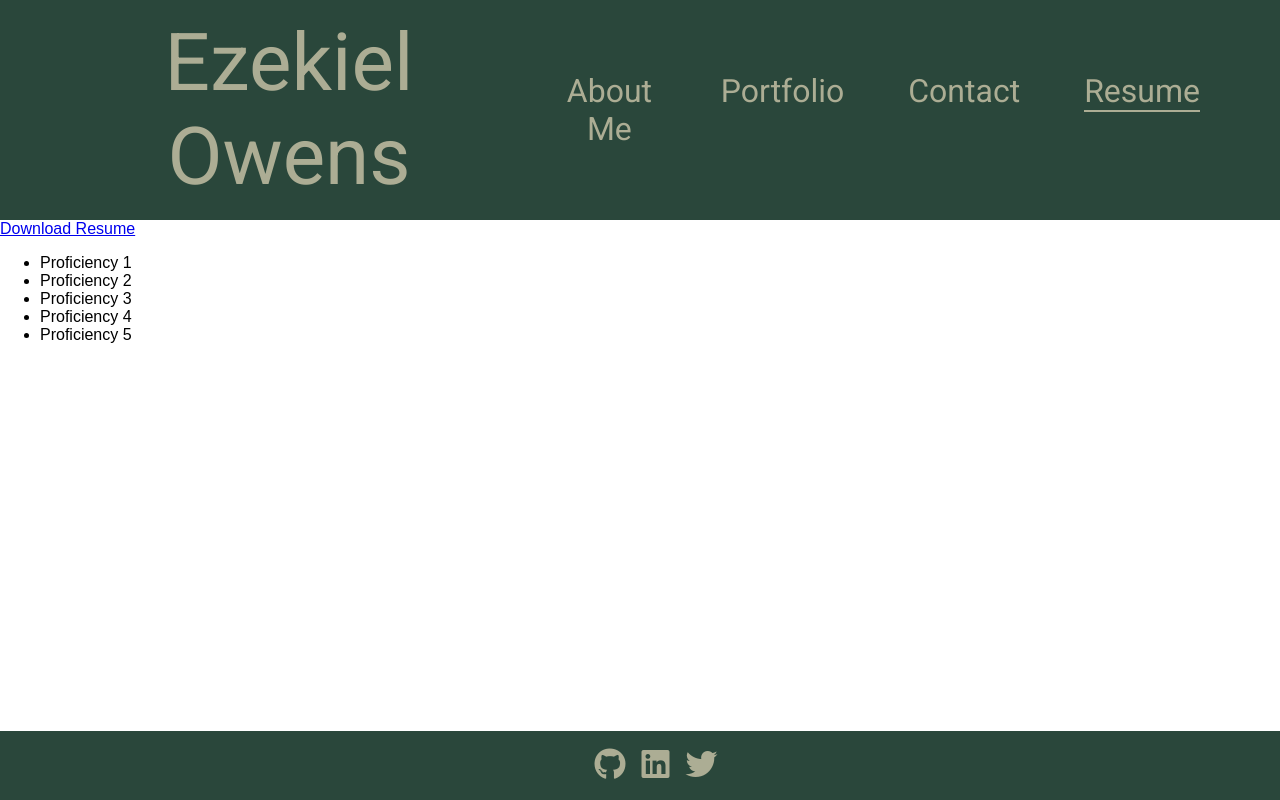
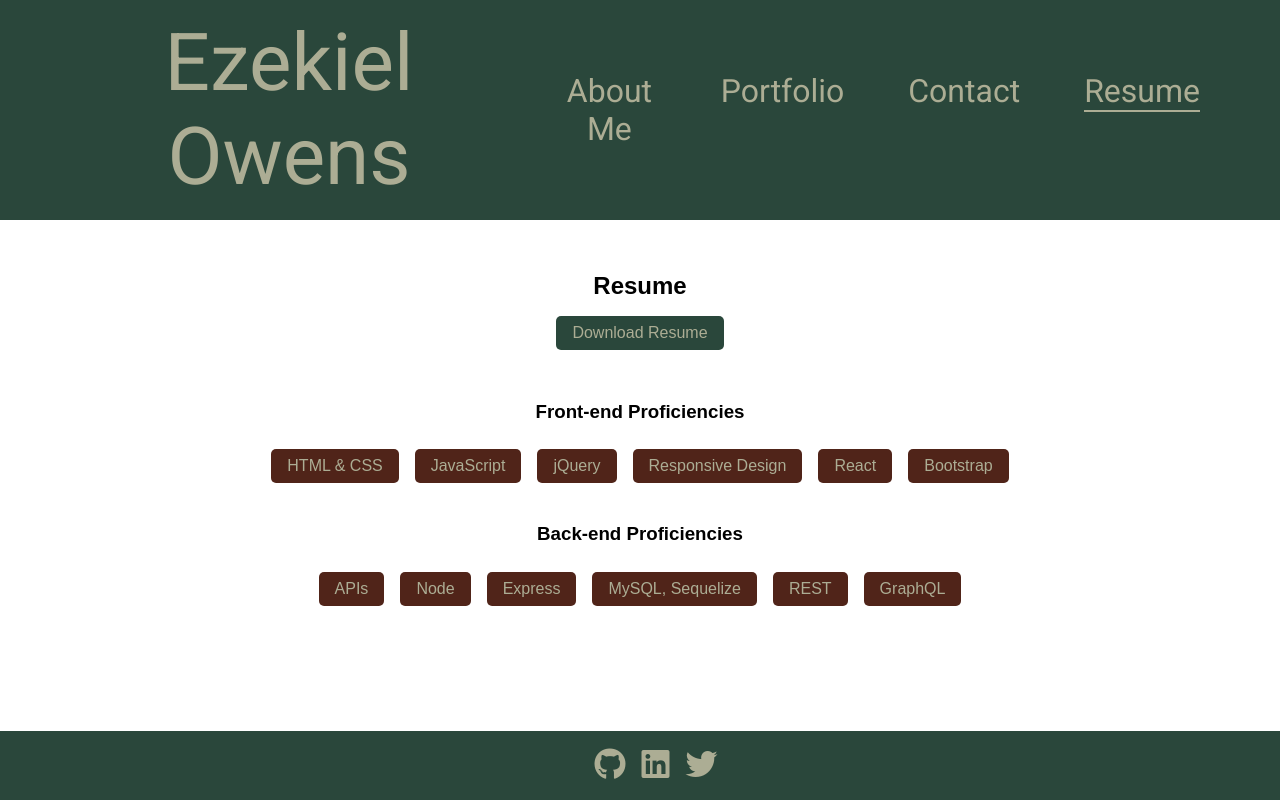
Before and after one commit to Octozek/Owens-portfolio, a React (Vite) app: page /resume in a window 1280 px wide. Shown: the top 800 px of the page. Built offline with nearby package versions, Linux system fonts and the light colour scheme.

Commit message:
Add About Me section with profile image and description, update Resume section with front-end and back-end proficiencies

```diff
--- a/src/index.css
+++ b/src/index.css
@@ -200,6 +200,7 @@ form input[type="submit"]:hover {
   border-radius: 50%;
   max-width: 150px;
   margin-top: 1rem;
+  border: 5px solid #ACAD94; /* Light olive border */
 }
 
 .about-me-content {
@@ -209,6 +210,58 @@ form input[type="submit"]:hover {
 .about-me h2 {
   margin-top: 0;
 }
+
+/* Resume styles */
+.resume-section {
+  text-align: center;
+  padding: 2rem;
+}
+
+.resume-section h2 {
+  margin-bottom: 1rem;
+}
+
+.download-resume {
+  display: inline-block;
+  padding: 0.5rem 1rem;
+  margin-bottom: 2rem;
+  background-color: #2A473B; /* Dark green */
+  color: #ACAD94; /* Light olive text */
+  text-decoration: none;
+  border-radius: 5px;
+  transition: background-color 0.3s ease;
+}
+
+.download-resume:hover {
+  background-color: #3f5e4d; /* Lighter green on hover */
+}
+
+.proficiency-section {
+  margin-bottom: 2rem;
+}
+
+.proficiency-list {
+  list-style-type: none;
+  padding: 0;
+  display: flex;
+  flex-wrap: wrap;
+  justify-content: center;
+}
+
+.proficiency-list li {
+  background-color: #502419; /* Dark brown */
+  color: #ACAD94; /* Light olive text */
+  margin: 0.5rem;
+  padding: 0.5rem 1rem;
+  border-radius: 5px;
+  transition: transform 0.3s ease, background-color 0.3s ease;
+}
+
+.proficiency-list li:hover {
+  transform: scale(1.1);
+  background-color: #3f1e16; /* Darker brown */
+}
+
 
 /* Responsive Design */
 @media (max-width: 768px) {
--- a/src/pages/AboutMe.jsx
+++ b/src/pages/AboutMe.jsx
@@ -7,7 +7,15 @@ function AboutMe() {
       <h2>About Me</h2>
       <div className="profile-container">
         <img src="/src/assets/images/My-profile.JPG" alt="Ezekiel Owens" className="profile-img" />
-        <p className="about-description">Hello, I'm Ezekiel Owens, a passionate web developer with experience in building single-page applications using modern technologies. I enjoy creating dynamic and responsive websites that provide a great user experience.</p>
+        <p className="about-description">
+          Hello, I'm Ezekiel Caleb Owens, a dedicated full-stack developer with a passion for building dynamic and responsive single-page applications. From a young age, I've been fascinated by coding, and I am thrilled to have turned this passion into my profession.
+        </p>
+        <p className="about-description">
+          I take pride in my ability to create user-friendly websites that offer excellent user experiences. With a solid foundation in both front-end and back-end technologies, I am skilled in delivering comprehensive web solutions.
+        </p>
+        <p className="about-description">
+          Beyond my technical skills, I am known for my genuine and kind nature. I excel in both team environments and independent projects, always striving to foster positive and productive collaborations. Originally from Chester, Illinois, the home of Popeye, I bring a unique perspective and work ethic to every project.
+        </p>
       </div>
     </section>
   );
--- a/src/pages/Resume.jsx
+++ b/src/pages/Resume.jsx
@@ -2,15 +2,33 @@ import React from 'react';
 
 function Resume() {
   return (
-    <section>
-      <a href="path/to/your/resume.pdf" download>Download Resume</a>
-      <ul>
-        <li>Proficiency 1</li>
-        <li>Proficiency 2</li>
-        <li>Proficiency 3</li>
-        <li>Proficiency 4</li>
-        <li>Proficiency 5</li>
-      </ul>
+    <section className="resume-section">
+      <h2>Resume</h2>
+      <a href="/path/to/your/resume.pdf" className="download-resume" download>
+        Download Resume
+      </a>
+      <div className="proficiency-section">
+        <h3>Front-end Proficiencies</h3>
+        <ul className="proficiency-list">
+          <li>HTML & CSS</li>
+          <li>JavaScript</li>
+          <li>jQuery</li>
+          <li>Responsive Design</li>
+          <li>React</li>
+          <li>Bootstrap</li>
+        </ul>
+      </div>
+      <div className="proficiency-section">
+        <h3>Back-end Proficiencies</h3>
+        <ul className="proficiency-list">
+          <li>APIs</li>
+          <li>Node</li>
+          <li>Express</li>
+          <li>MySQL, Sequelize</li>
+          <li>REST</li>
+          <li>GraphQL</li>
+        </ul>
+      </div>
     </section>
   );
 }
```
